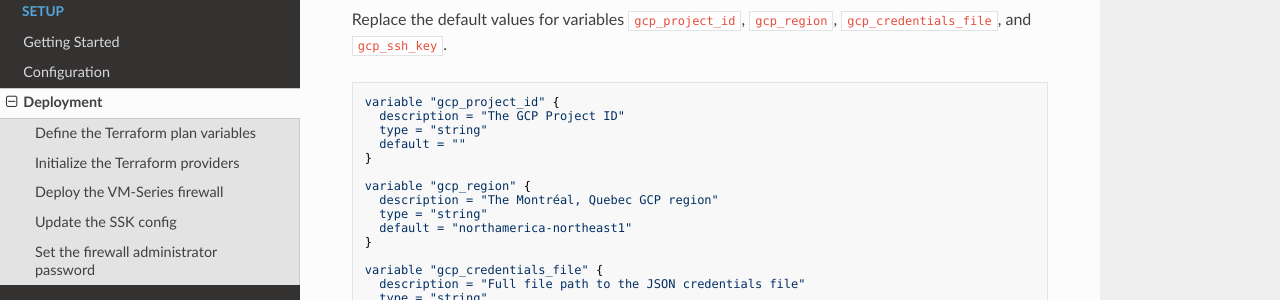
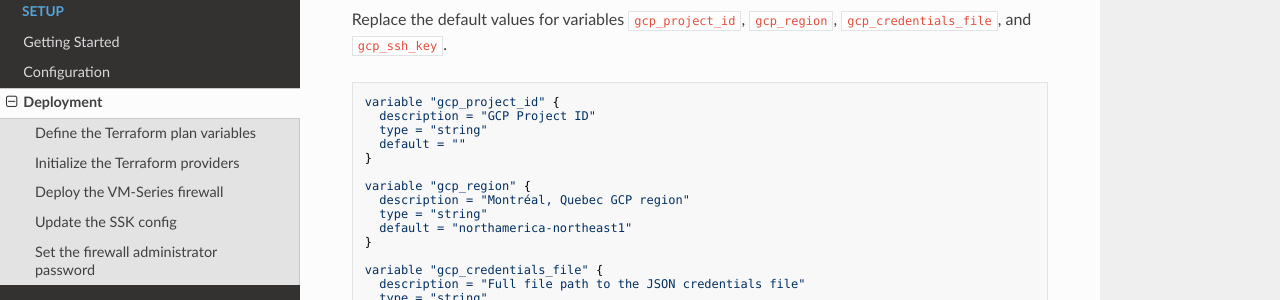
Before and after one commit to PaloAltoNetworks/terraform-ansible-intro, an MkDocs documentation site: the page built from docs/deployment.md, in a window 1280 px wide and 900 px high, scrolled down 482 px. Shown: the part 151-451 px from the top of the window. Built offline with MkDocs 1.6.1, drawn with Linux system fonts in a browser that asks for light colours; nearby versions of some CDN libraries; old or Windows-style settings are respelled for this version of MkDocs.

Commit message:
Tweaks to the docs

````diff
--- a/docs/deployment.md
+++ b/docs/deployment.md
@@ -26,13 +26,13 @@
 
 ```yml
 variable "gcp_project_id" {
-  description = "The GCP Project ID"
+  description = "GCP Project ID"
   type = "string"
   default = ""
 }
 
 variable "gcp_region" {
-  description = "The Montréal, Quebec GCP region"
+  description = "Montréal, Quebec GCP region"
   type = "string"
   default = "northamerica-northeast1"
 }
````
Also changed, not shown: docs/configuration.md (+1 -1 lines), docs/getting-started.md (+1 -1 lines), 1 other file.
